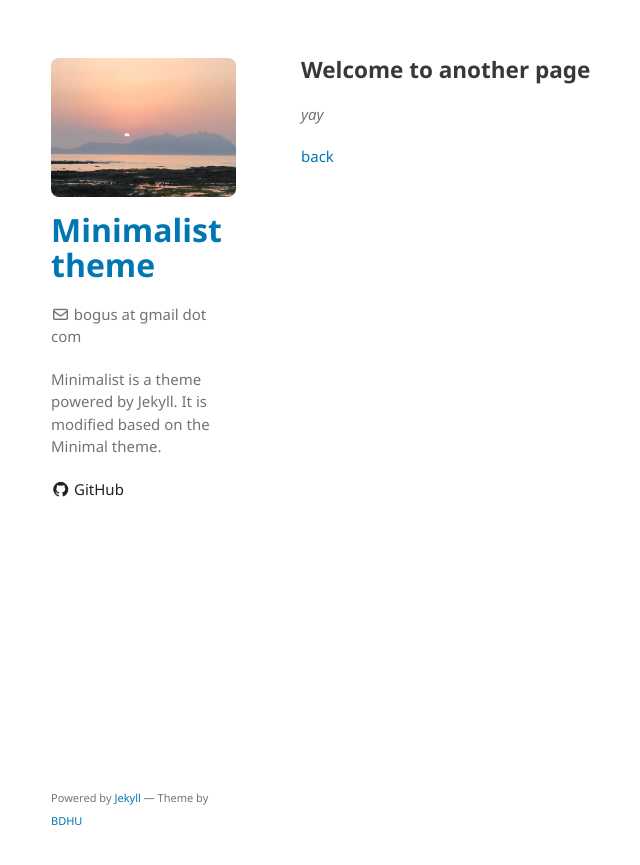
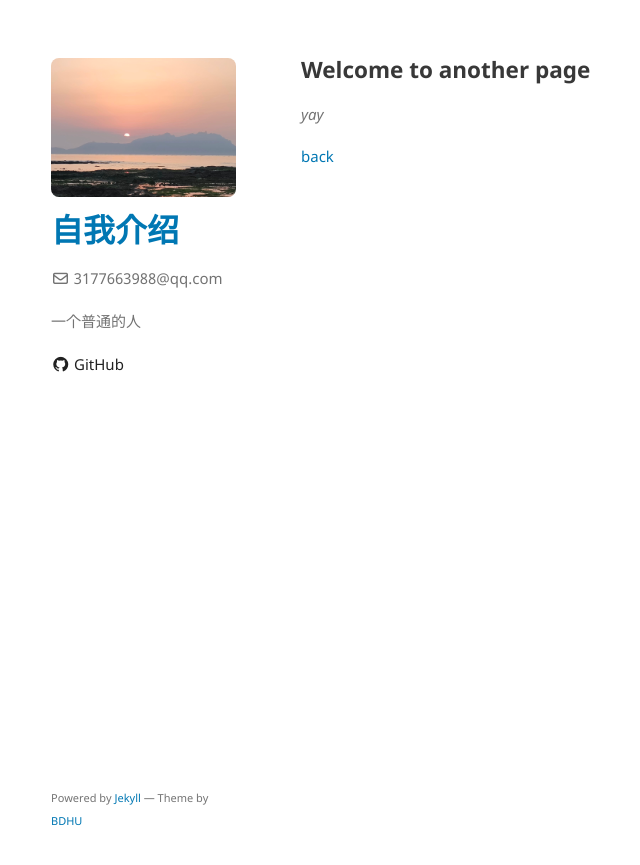
Before and after one commit to 21020007039/lmp.github.io, a Jekyll site: the page built from another-page.md, in a window 1280 px wide. Shown: the top 865 px of the page, without its empty margins (159-799 px from the left). Built offline with Jekyll 4.4.1, drawn with Linux system fonts in a browser that asks for light colours; our own code applies the rules of GitHub Pages for plain Markdown files.

Commit message:
Update _config.yml

```diff
--- a/_config.yml
+++ b/_config.yml
@@ -1,7 +1,7 @@
-title: Minimalist theme
+title: 自我介绍
 logo: /assets/img/logo.png
-email: bogus at gmail dot com
-description: Minimalist is a theme powered by Jekyll. It is modified based on the Minimal theme.
+email: 3177663988@qq.com
+description: 一个普通的人
 show_downloads: false
 google_analytics: G-ZLK2GHB055
 color-scheme: auto
```
